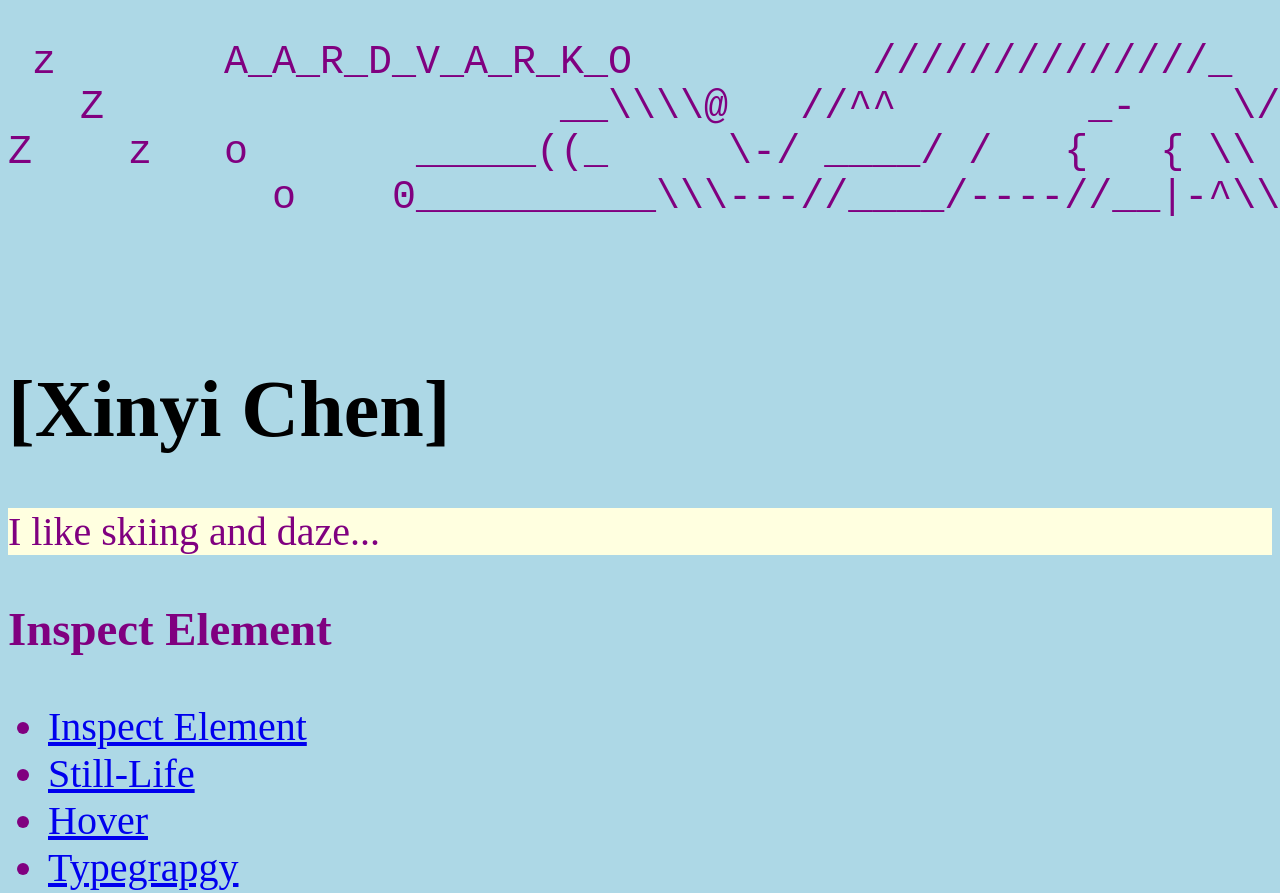
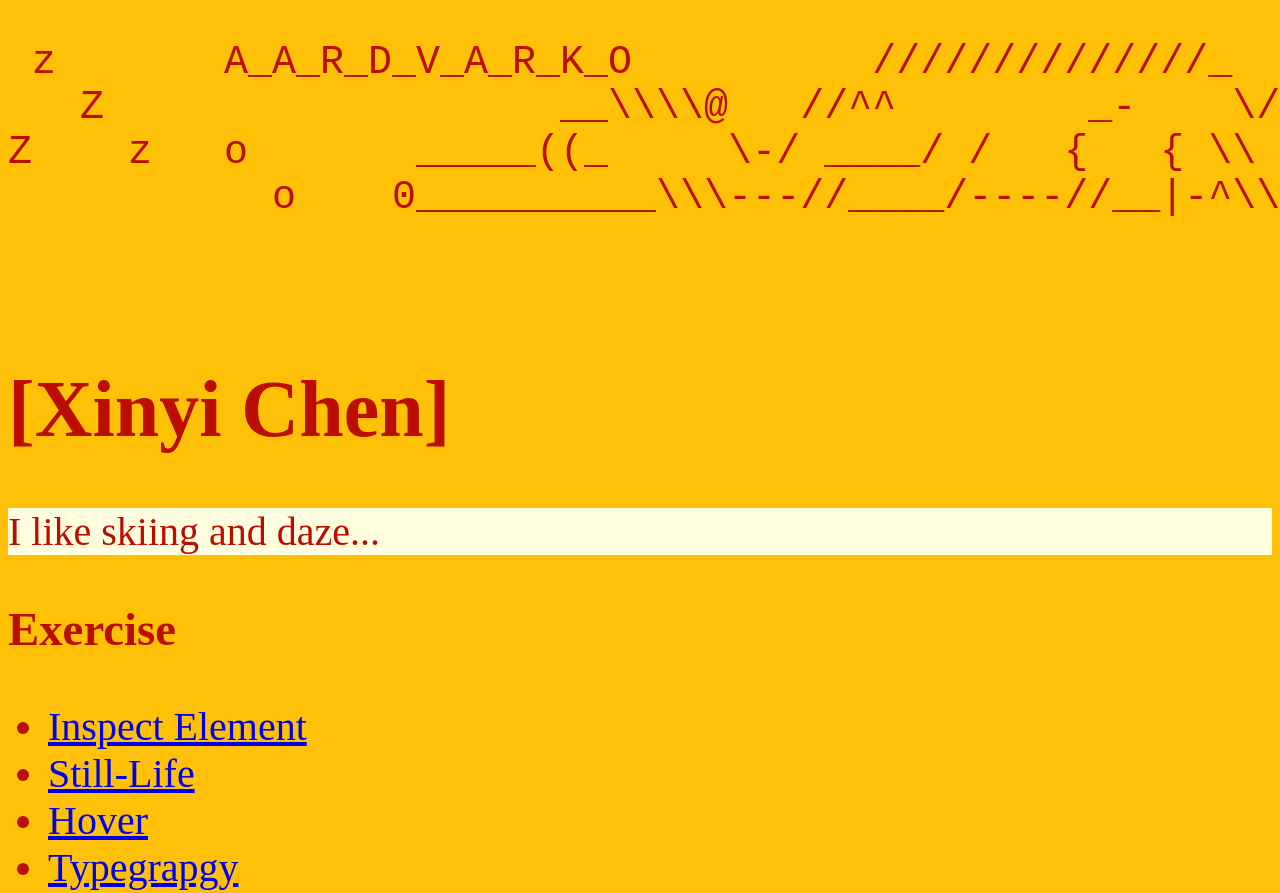
Before and after one commit to xinyichen123/Interactive1, a plain HTML site: page index.html in a window 1280 px wide. Shown: the top 893 px of the page. Drawn offline with Linux system fonts and the light colour scheme.

Commit message:
personal page color

```diff
--- a/css/style.css
+++ b/css/style.css
@@ -1,6 +1,6 @@
 body {
- background: lightblue;
- color: purple;
+ background: #ffc107;
+ color: #bb0e01;
  font-size: 40px;
 }
 
--- a/index.html
+++ b/index.html
@@ -22,12 +22,12 @@ Z    z   o       _____((_     \-/ ____/ /   {   { \\       }
     </pre>
 
     <!-- about me-->
-    <h1 style="color: black">[Xinyi Chen]</h1>
-    <p style="color: bule" class="desc">I like skiing and daze...</p>
+    <h1 style="color: #bb0e01">[Xinyi Chen]</h1>
+    <p style="color: #bb0e01" class="desc">I like skiing and daze...</p>
 
     <!-- my work -->
     <div id="exercises">
-      <h3>Inspect Element</h3>
+      <h3>Exercise</h3>
       <ul>
         <li><a href="屏幕快照 2021-02-04 下午12.06.25.png">Inspect Element</a></li>
         <li><a href="still-life/index.html">Still-Life</a></li>
```
Also changed, not shown: 1 other file.
